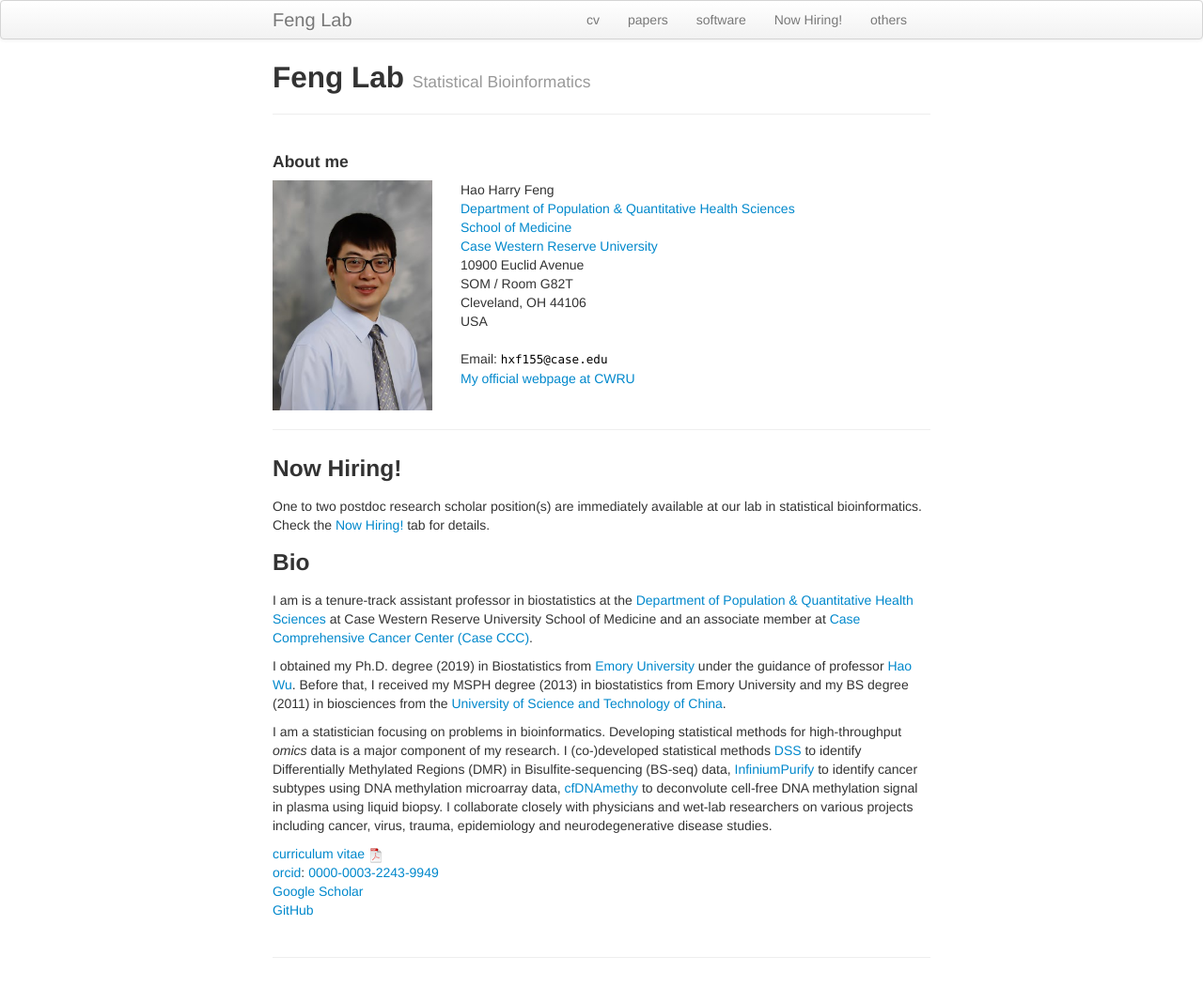
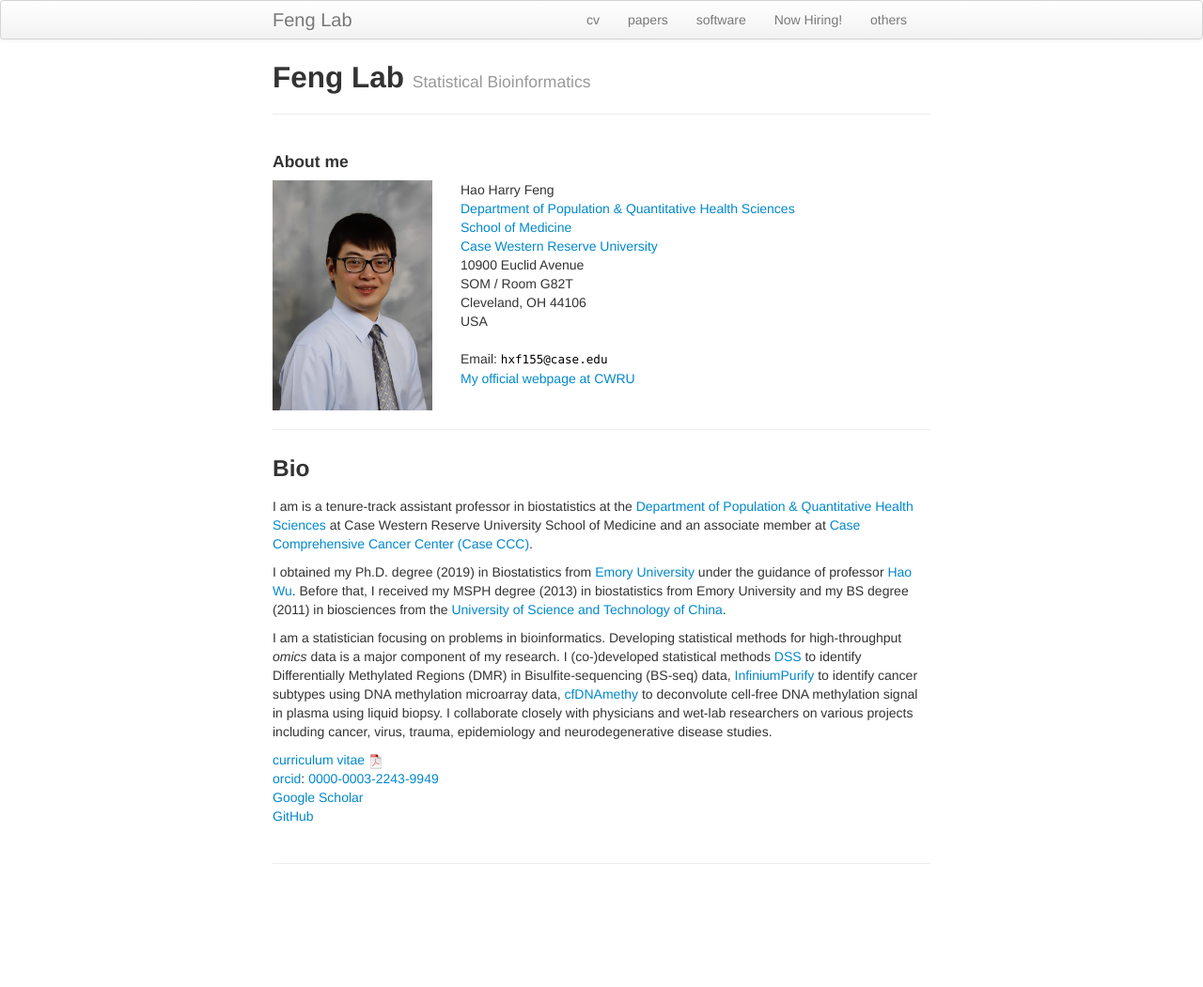
Before and after one commit to haoharryfeng/testpage4, a Jekyll site: the page built from index.md, in a window 1280 px wide. Shown: the whole page at 94% size. Built offline with Jekyll 4.4.1, drawn with Linux system fonts in a browser that asks for light colours; after the commit the page ends 951 px from its top, so only the background shows below that.

Commit message:
Update index.md

```diff
--- a/index.md
+++ b/index.md
@@ -43,9 +43,6 @@ description: Statistical Bioinformatics
 
 ---
 
-### Now Hiring!
-
-One to two postdoc research scholar position(s) are immediately available at our lab in statistical bioinformatics. Check the [Now Hiring!](https://hfenglab.org/hire.html) tab for details.
 
 ### Bio
 
```
